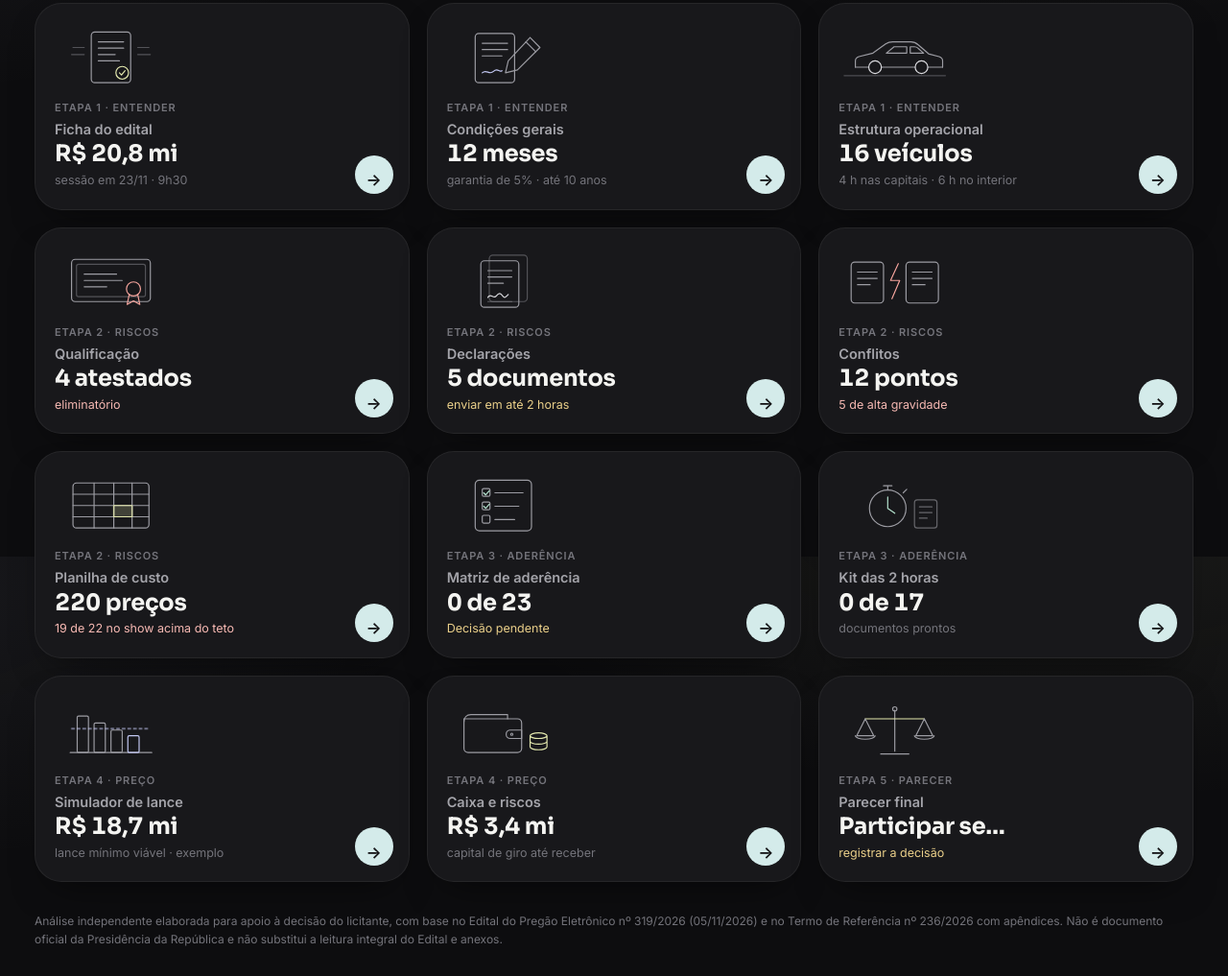
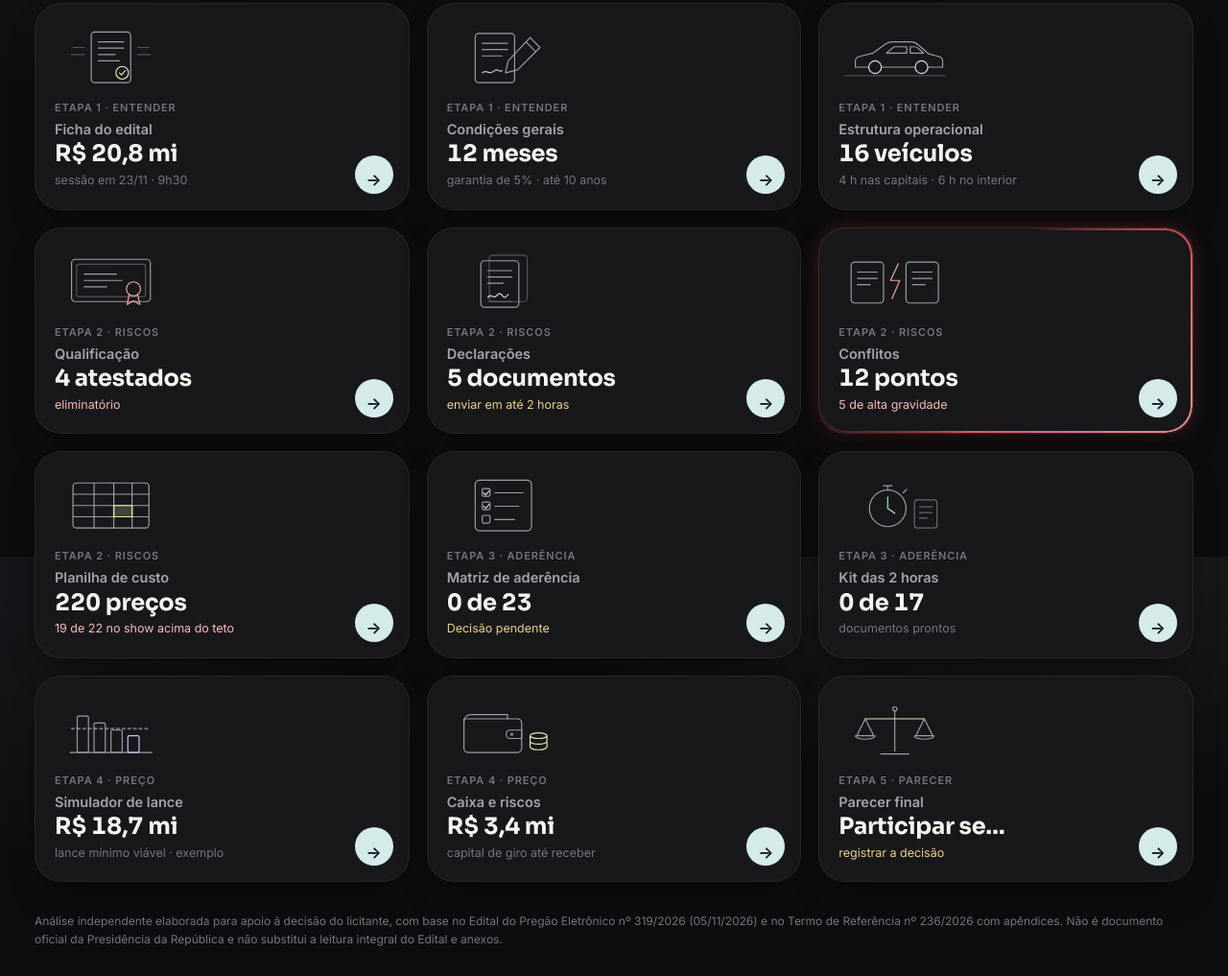
Before and after one commit to Pedrolopespro/editais-OS, a plain HTML site: page fonte/painel_template.html in a window 1280 px wide. Shown: the part 1020-2037 px from the top of the page at 96% size. Drawn offline with Linux system fonts and the light colour scheme.

Commit message:
Borda vermelha iridescente girando no cartão de Conflitos
Co-Authored-By: Claude Opus 5.5 <noreply@anthropic.com>

```diff
--- a/fonte/painel_template.html
+++ b/fonte/painel_template.html
@@ -530,6 +530,16 @@ th{background:var(--surface-2)}
 .doc-dl{justify-self:start;font-size:12.5px;font-weight:700;color:var(--on-light);background:var(--gold);padding:5px 12px;border-radius:99px;margin-top:4px}
 @media (max-width:1000px){.docs-grid{grid-template-columns:minmax(0,1fr)}}
 @media (prefers-reduced-motion:reduce){.doc-card,.doc-card:hover{transition:none;transform:none}}
+
+/* ===== cartão de conflitos: borda vermelha iridescente girando ===== */
+@property --ring{syntax:'<angle>';inherits:false;initial-value:0deg}
+.tcard.alert-ring{border-color:rgba(255,92,97,.18);box-shadow:var(--shadow),0 0 28px -10px rgba(255,92,97,.45)}
+.tcard.alert-ring::after{content:"";position:absolute;inset:0;border-radius:inherit;padding:1.6px;pointer-events:none;z-index:2;opacity:.9;
+  background:conic-gradient(from var(--ring),rgba(255,92,97,0) 0deg,rgba(255,92,97,.95) 50deg,#FF9F8E 95deg,#E56FB4 140deg,#FF5C61 185deg,rgba(255,92,97,0) 235deg,rgba(255,92,97,0) 360deg);
+  -webkit-mask:linear-gradient(#000 0 0) content-box,linear-gradient(#000 0 0);-webkit-mask-composite:xor;mask:linear-gradient(#000 0 0) content-box exclude,linear-gradient(#000 0 0);
+  animation:ring-spin 4.8s linear infinite}
+@keyframes ring-spin{to{--ring:360deg}}
+@media (prefers-reduced-motion:reduce){.tcard.alert-ring::after{animation:none}}
 </style>
 
 <div class="shell">
@@ -1265,7 +1275,7 @@ let currentId='painel';
 const fmtMi=n=>'R$ '+(n/1e6).toLocaleString('pt-BR',{maximumFractionDigits:n<1e7?2:1})+' mi';
 function buildNav(){
   $('homeArt').innerHTML=HOME_ART;
-  $('cards').innerHTML=SECTIONS.map(s=>'<a class="tcard" href="#'+s.id+'" data-sec="'+s.sec+'"><span class="art">'+ill(s.sec)+'<span class="done" id="cd-'+s.id+'" hidden>✓ concluída</span></span><span class="body"><span class="et">Etapa '+s.etapa+' · '+ETAPAS[s.etapa-1].nome+'</span><h3>'+s.nome+'</h3><span class="m" id="cm-'+s.id+'"></span><span class="s" id="cs-'+s.id+'"></span><span class="go">Abrir →</span></span></a>').join('');
+  $('cards').innerHTML=SECTIONS.map(s=>'<a class="tcard'+(s.id==='conflitos'?' alert-ring':'')+'" href="#'+s.id+'" data-sec="'+s.sec+'"><span class="art">'+ill(s.sec)+'<span class="done" id="cd-'+s.id+'" hidden>✓ concluída</span></span><span class="body"><span class="et">Etapa '+s.etapa+' · '+ETAPAS[s.etapa-1].nome+'</span><h3>'+s.nome+'</h3><span class="m" id="cm-'+s.id+'"></span><span class="s" id="cs-'+s.id+'"></span><span class="go">Abrir →</span></span></a>').join('');
 }
 function route(){
   let id=(location.hash||'').replace('#','');
```
Also changed, not shown: index.html (+11 -1 lines).
